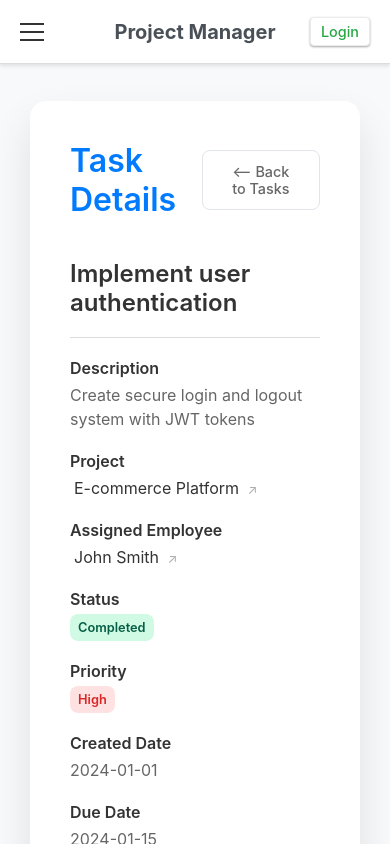
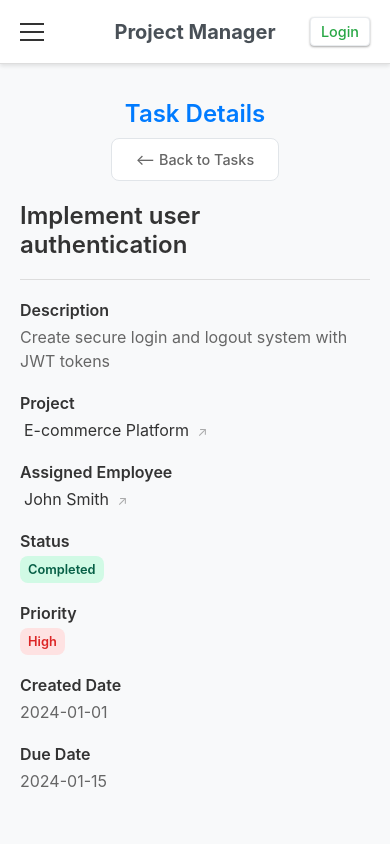
Before and after one commit to AndresLabat/Project-manager, an Angular app: page /tasks/1 in a window 390 px wide. Built offline with nearby package versions, Linux system fonts and the light colour scheme.

Commit message:
style: add mobile styles for task detail, project detail, and employee detail components to enhance layout and responsiveness

```diff
--- a/src/app/employees/employee-detail/employee-detail.component.scss
+++ b/src/app/employees/employee-detail/employee-detail.component.scss
@@ -208,6 +208,37 @@
 }
 
 @media (max-width: 768px) {
+  .employee-detail-container {
+    padding: $spacing-md;
+    margin: 0;
+    max-width: none;
+    min-height: calc(100vh - 100px);
+    height: auto;
+    display: flex;
+    flex-direction: column;
+    justify-content: center;
+    box-sizing: border-box;
+  }
+
+  .employee-detail-card {
+    background: transparent;
+    border-radius: 0;
+    padding: 0;
+    box-shadow: none;
+  }
+
+  .header-section {
+    margin-bottom: $spacing-lg;
+    flex-direction: column;
+    align-items: center;
+    gap: $spacing-md;
+
+    h2 {
+      font-size: 1.5rem;
+      margin: 0;
+    }
+  }
+
   .employee-header {
     flex-direction: column;
     align-items: stretch;
--- a/src/app/employees/employee-edit/employee-edit.component.scss
+++ b/src/app/employees/employee-edit/employee-edit.component.scss
@@ -95,7 +95,6 @@
   padding-left: 0;
 }
 
-// Mobile styles
 @media (max-width: 768px) {
   .employee-form {
     padding: $spacing-md;
--- a/src/app/projects/project-detail/project-detail.component.scss
+++ b/src/app/projects/project-detail/project-detail.component.scss
@@ -225,6 +225,37 @@
 }
 
 @media (max-width: 768px) {
+  .project-detail-container {
+    padding: $spacing-md;
+    margin: 0;
+    max-width: none;
+    min-height: calc(100vh - 100px);
+    height: auto;
+    display: flex;
+    flex-direction: column;
+    justify-content: center;
+    box-sizing: border-box;
+  }
+
+  .project-detail-card {
+    background: transparent;
+    border-radius: 0;
+    padding: 0;
+    box-shadow: none;
+  }
+
+  .header-section {
+    margin-bottom: $spacing-lg;
+    flex-direction: column;
+    align-items: center;
+    gap: $spacing-md;
+
+    h2 {
+      font-size: 1.5rem;
+      margin: 0;
+    }
+  }
+
   .project-header {
     flex-direction: column;
     align-items: stretch;
--- a/src/app/tasks/task-detail/task-detail.component.scss
+++ b/src/app/tasks/task-detail/task-detail.component.scss
@@ -202,6 +202,37 @@
 }
 
 @media (max-width: 768px) {
+  .task-detail-container {
+    padding: $spacing-md;
+    margin: 0;
+    max-width: none;
+    min-height: calc(100vh - 100px);
+    height: auto;
+    display: flex;
+    flex-direction: column;
+    justify-content: center;
+    box-sizing: border-box;
+  }
+
+  .task-detail-card {
+    background: transparent;
+    border-radius: 0;
+    padding: 0;
+    box-shadow: none;
+  }
+
+  .header-section {
+    margin-bottom: $spacing-lg;
+    flex-direction: column;
+    align-items: center;
+    gap: $spacing-md;
+
+    h2 {
+      font-size: 1.5rem;
+      margin: 0;
+    }
+  }
+
   .task-header {
     flex-direction: column;
     align-items: stretch;
```
